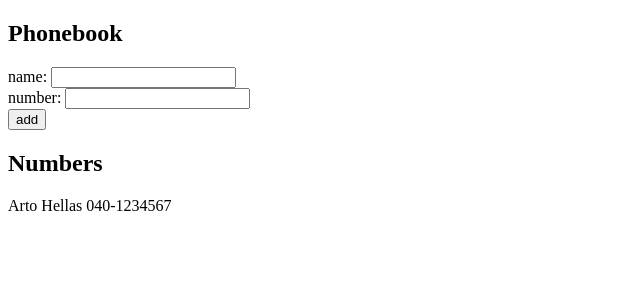
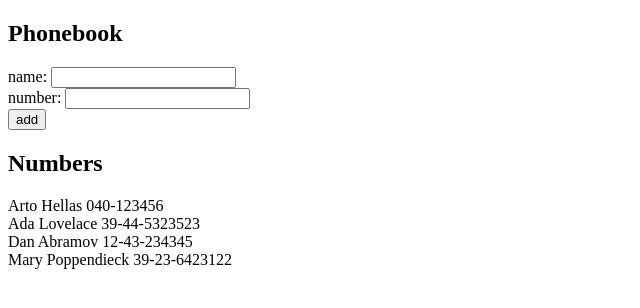
Before and after one commit to machalvan/fullstackopen, a React (Create React App) app in the folder part2/the-phonebook/: page / in a window 1280 px wide. Shown: the top 308 px of the page, without its empty margins (0-640 px from the left). Built offline with nearby package versions, Linux system fonts and the light colour scheme; data requests are answered from the project's data file; the HTML template or start-up script is replaced by a standard one.

Commit message:
Get initial persons from the server

```diff
--- /dev/null
+++ b/part2/the-phonebook/db.json
@@ -0,0 +1,24 @@
+{
+  "persons":[
+    {
+      "name": "Arto Hellas",
+      "number": "040-123456",
+      "id": 1
+    },
+    {
+      "name": "Ada Lovelace",
+      "number": "39-44-5323523",
+      "id": 2
+    },
+    {
+      "name": "Dan Abramov",
+      "number": "12-43-234345",
+      "id": 3
+    },
+    {
+      "name": "Mary Poppendieck",
+      "number": "39-23-6423122",
+      "id": 4
+    }
+  ]
+}
--- a/part2/the-phonebook/src/App.js
+++ b/part2/the-phonebook/src/App.js
@@ -1,4 +1,5 @@
-import React, { useState } from 'react'
+import React, {useEffect, useState} from 'react'
+import axios from "axios";
 
 const PersonForm = ({addPerson, handleNameChange, handleNumberChange}) => (
   <form onSubmit={addPerson}>
@@ -24,9 +25,7 @@
 const Persons = ({persons}) => persons.map(p => <div key={p.name}>{p.name} {p.number}</div>)
 
 const App = () => {
-  const [persons, setPersons] = useState([
-    { name: 'Arto Hellas', number: '040-1234567' }
-  ])
+  const [persons, setPersons] = useState([])
   const [newName, setNewName] = useState('')
   const [newNumber, setNewNumber] = useState('')
 
@@ -42,6 +41,12 @@
     }
   }
 
+  useEffect(() => {
+    axios
+      .get('http://localhost:3001/persons')
+      .then(res => setPersons(res.data))
+  }, [])
+
   return (
     <div>
       <h2>Phonebook</h2>
```
Also changed, not shown: part2/the-phonebook/package.json (+6 -1 lines), 1 other file (tests, documents, lock files or other folders).
